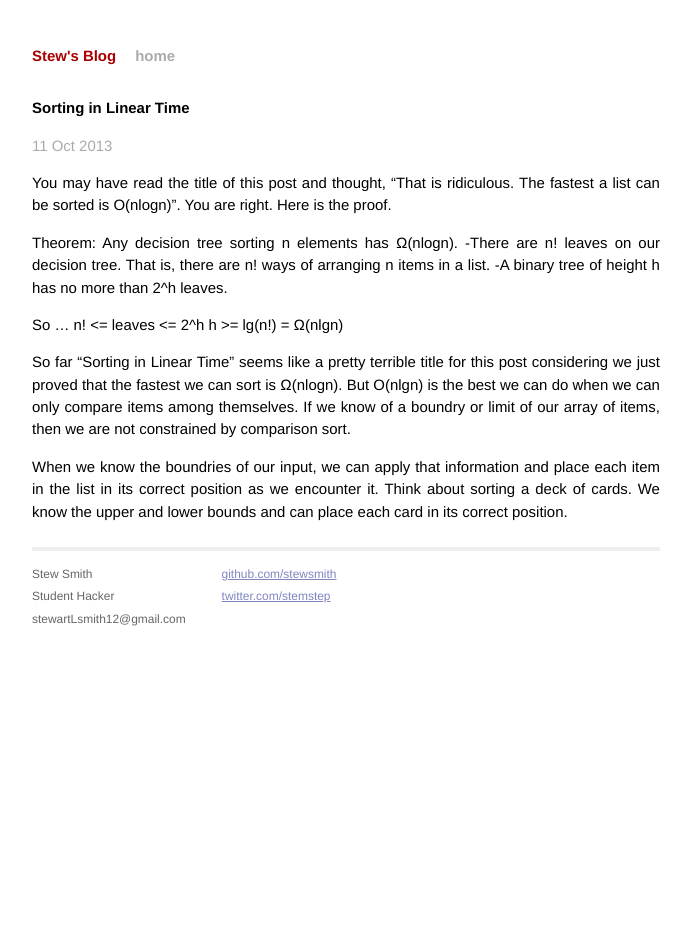
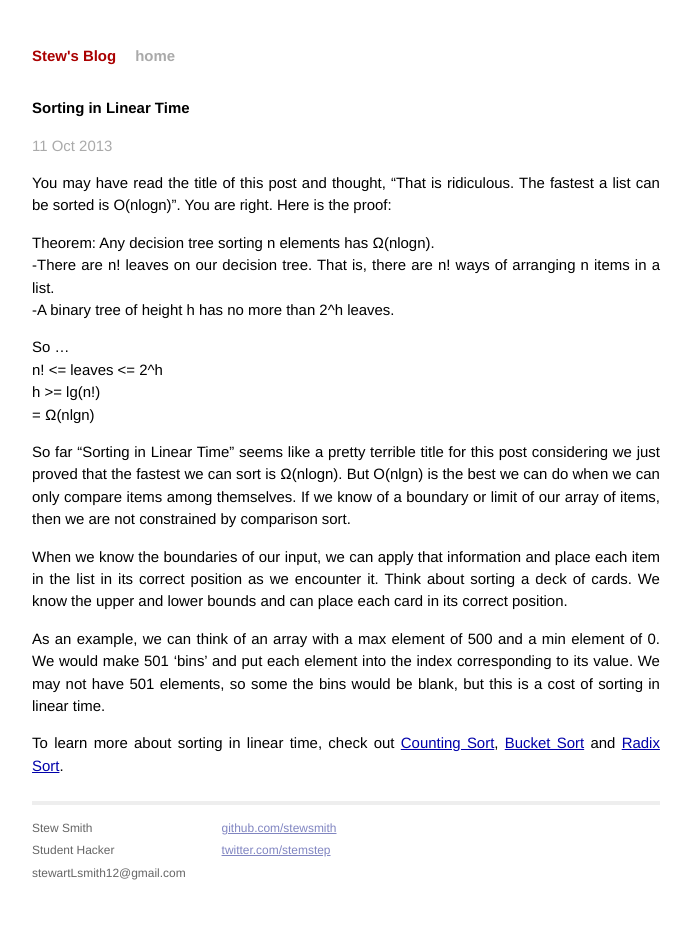
Before and after one commit to stewsmith/stewsmith.github.io, a Jekyll site: the page built from _posts/2013-10-11-Sorting-in-Linear-Time.markdown, in a window 1280 px wide. Shown: the whole page, without its empty margins (294-985 px from the left). Built offline with Jekyll 4.4.1, drawn with Linux system fonts in a browser that asks for light colours; Markdown is read by kramdown in place of the engine named in the settings.

Commit message:
cleaned and finished linear time

```diff
--- a/_posts/2013-10-11-Sorting-in-Linear-Time.markdown
+++ b/_posts/2013-10-11-Sorting-in-Linear-Time.markdown
@@ -5,19 +5,26 @@ date:   2013-10-11 11:26:00
 categories: jekyll update
 ---
 
-You may have read the title of this post and thought, "That is ridiculous.  The fastest a list can be sorted is O(nlogn)".  You are right.  Here is the proof.
+You may have read the title of this post and thought, "That is ridiculous.  The fastest a list can be sorted is O(nlogn)".  You are right.  Here is the proof:
 
-Theorem:  Any decision tree sorting n elements has Ω(nlogn).
--There are n! leaves on our decision tree.  That is, there are n! ways of arranging n items in a list.
+Theorem:  Any decision tree sorting n elements has Ω(nlogn).<br>
+-There are n! leaves on our decision tree.  That is, there are n! ways of arranging n items in a list.<br>
 -A binary tree of height h has no more than 2^h leaves.
 
-So ...
-n! <= leaves <= 2^h
-h >= lg(n!)
+So ...<br>
+n! <= leaves <= 2^h<br>
+h >= lg(n!)<br>
 = Ω(nlgn)
 
 So far "Sorting in Linear Time" seems like a pretty terrible title for this post considering we just proved that the fastest we can sort is Ω(nlogn).
-But O(nlgn) is the best we can do when we can only compare items among themselves.  If we know of a boundry or limit of our array of items, then we are not constrained by comparison sort.
+But O(nlgn) is the best we can do when we can only compare items among themselves.  If we know of a boundary or limit of our array of items, then we are not constrained by comparison sort.
 
-When we know the boundries of our input, we can apply that information and place each item in the list in its correct position as we encounter it.  Think about sorting a deck of cards.
+When we know the boundaries of our input, we can apply that information and place each item in the list in its correct position as we encounter it.  Think about sorting a deck of cards.
 We know the upper and lower bounds and can place each card in its correct position.
+
+As an example, we can think of an array with a max element of 500 and a min element of 0.  We would make 501
+'bins' and put each element into the index corresponding to its value.  We may not have 501 elements, so some
+the bins would be blank, but this is a cost of sorting in linear time.
+
+To learn more about sorting in linear time, check out [Counting Sort](http://en.wikipedia.org/wiki/Counting_sort),
+[Bucket Sort](http://en.wikipedia.org/wiki/Bucket_sort) and [Radix Sort](http://en.wikipedia.org/wiki/Radix_sort).
```
